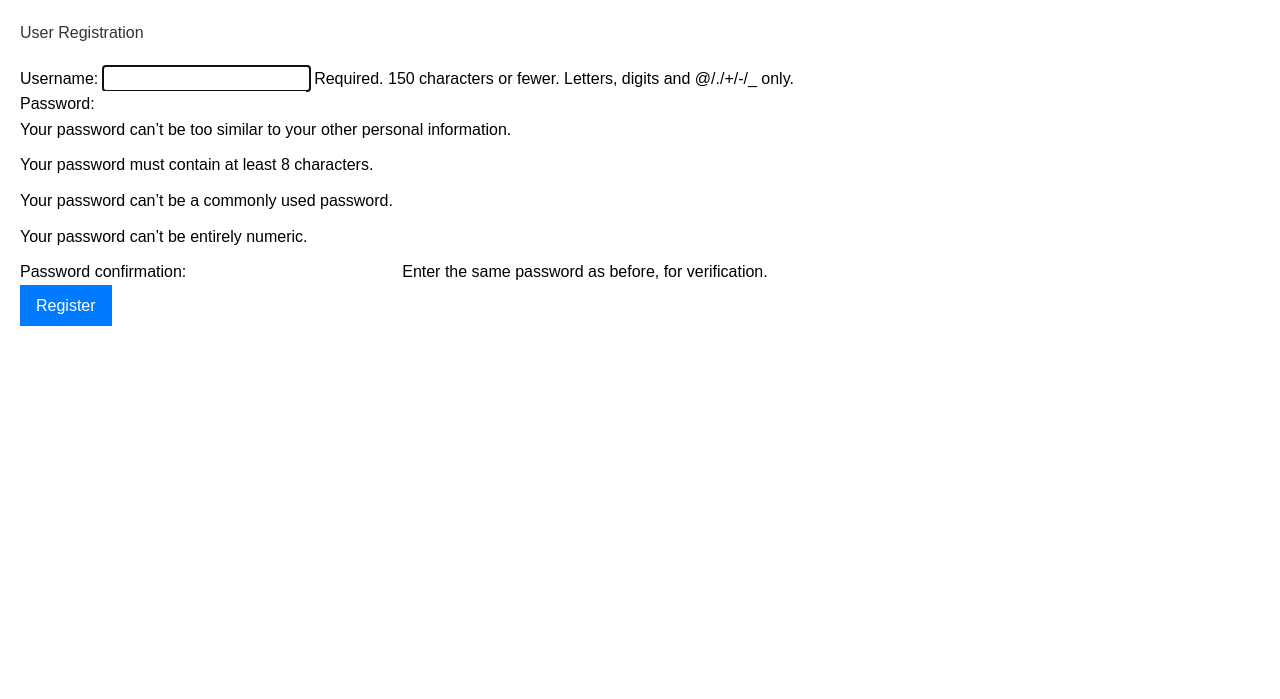
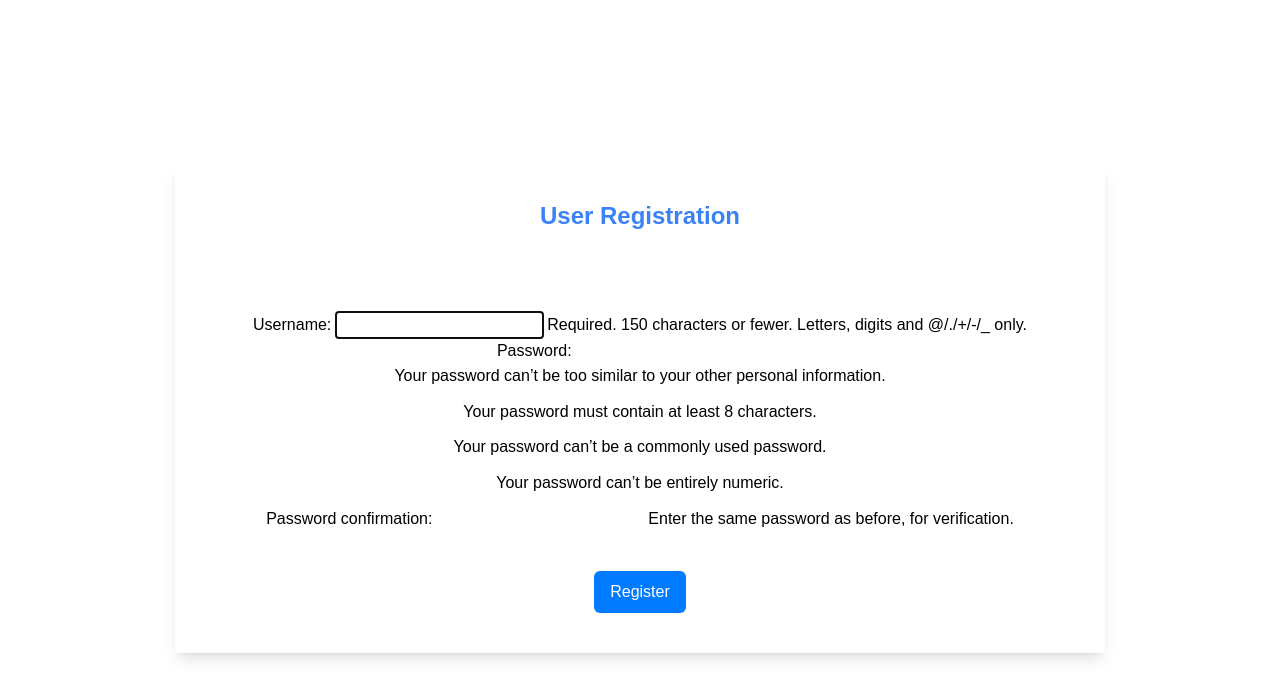
Before and after one commit to WaruiAlfred/myDiary, a Django app: page /register/ in a window 1280 px wide. Shown: the top 699 px of the page. Run offline with Django 4.2, Linux system fonts and the light colour scheme; style sheets or scripts are compiled from the project's sources.

Commit message:
style registration page

```diff
--- a/entries/templates/auth/registration.html
+++ b/entries/templates/auth/registration.html
@@ -1,9 +1,16 @@
 {%extends 'base.html'%} {%block title%}User Registration{%endblock%}
 <!--Registration page-->
 {%block content%}
-<h1>User Registration</h1>
-<form method="post">
-  {% csrf_token %} {{ form.as_p }}
-  <input type="submit" value="Register" />
-</form>
+<div class="w-3/4 mx-auto mt-40 shadow-lg p-10">
+  <h1 class="text-center text-blue-500 font-bold text-2xl mb-20">
+    User Registration
+  </h1>
+  <form
+    method="post"
+    class="text-center flex flex-col items-center justify-center"
+  >
+    {% csrf_token %} {{ form.as_p }}
+    <input type="submit" value="Register" class="rounded-md mt-10 w-min" />
+  </form>
+</div>
 {%endblock%}
```
